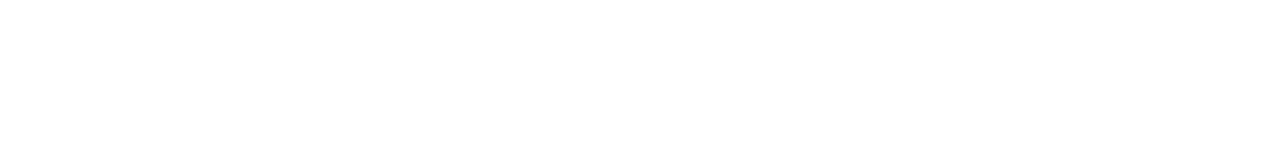
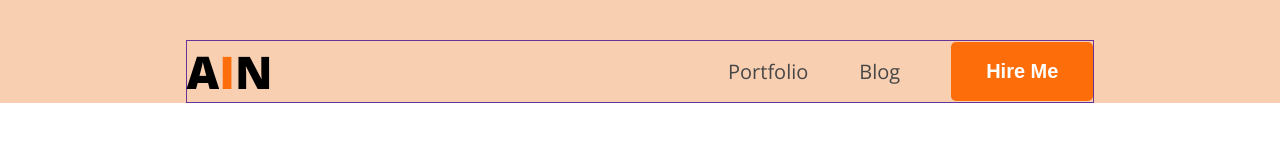
Before and after one commit to itsme2k26/hero-dev, a plain HTML site: page index.html in a window 1280 px wide. Drawn offline with nearby package versions, Linux system fonts and the light colour scheme.

Commit message:
adding nav bar

```diff
--- a/index.html
+++ b/index.html
@@ -1,11 +1,31 @@
 <!DOCTYPE html>
 <html lang="en">
+
 <head>
     <meta charset="UTF-8">
     <meta name="viewport" content="width=device-width, initial-scale=1.0">
+    <link rel="preconnect" href="https://fonts.googleapis.com">
+    <link rel="preconnect" href="https://fonts.gstatic.com" crossorigin>
+    <link href="https://fonts.googleapis.com/css2?family=Open+Sans:ital,wght@0,300..800;1,300..800&display=swap"
+        rel="stylesheet">
     <title>Module 5.1</title>
+    <link rel="stylesheet" href="styles/portfolio.css">
 </head>
-<body>
 
+<body class="font-open-sans">
+    <header>
+        <nav>
+            <div class="logo">
+                <h2>A<span class="color-orange">I</span>N</h2>
+            </div>
+            <ul class="menu">
+                <li><a href="">Portfolio</a></li>
+                <li><a href="">Blog</a></li>
+                <li><button class="btn">Hire Me</button></li>
+            </ul>
+        </nav>
+
+    </header>
 </body>
+
 </html>
--- /dev/null
+++ b/styles/portfolio.css
@@ -0,0 +1,56 @@
+*{
+  margin: 0 ;
+  padding: 0;
+  box-sizing: border-box;
+}
+  /* SHARED STYLE  */
+.font-open-sans {
+  font-family: "Open Sans", sans-serif;
+  font-optical-sizing: auto;
+}
+
+.logo h2{
+  font-size: 45px;
+  font-weight: 900;
+}
+
+.color-orange{
+  color: #FD6E0A;
+}
+.btn{
+  background-color: #FD6E0A;
+  border: none;
+  padding: 18px 35px;
+  border-radius: 5px;
+  font-size: 20px;
+  font-weight: bold;
+  color: white;
+}
+
+/* MAIN STYLE  */
+header{
+  background-color: #f8cfb1;
+  padding-top: 40px;
+}
+
+nav{
+  border: 1px solid rebeccapurple;
+  width: 71%;
+  max-width: 1140px;
+  margin: 0 auto;
+  display: flex;
+  justify-content: space-between;
+  align-items: center;
+}
+nav .menu{
+  display: flex;
+  list-style: none;
+  gap: 51px;
+  align-items: center;
+}
+
+nav .menu a{
+  font-size: 20px;
+  color: #474747;
+  text-decoration: none;
+}
```
